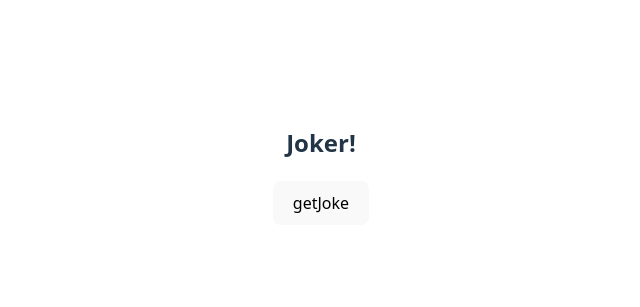
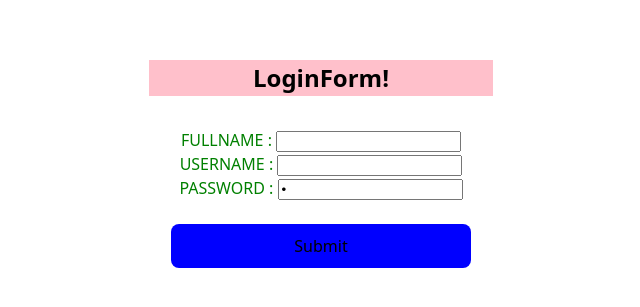
Before and after one commit to NishaGadave1/ReactjsProjects, a React (Vite) app in the folder code1/: page / in a window 1280 px wide. Shown: the part 235-542 px from the top of the page, without its empty margins (319-959 px from the left). Built offline with nearby package versions, Linux system fonts and the light colour scheme.

Commit message:
Loginform project added

```diff
--- a/code1/src/App.jsx
+++ b/code1/src/App.jsx
@@ -1,15 +1,17 @@
 
 import './App.css'
+import Loginform from './LoginForm'
 // import Ludogame from './Ludogame'
 // import Counter from './Counter'
-import Joker from './Joker'
+// import Joker from './Joker'
 function App() {
 
   return (
     <>
       {/* <Ludogame/> */}
       {/* <Counter/> */}
-      <Joker/>
+      {/* <Joker/> */}
+      <Loginform/>
     </>
   )
 }
--- /dev/null
+++ b/code1/src/Loginform.jsx
@@ -0,0 +1,57 @@
+import { useState } from "react"
+
+
+export default function Loginform()
+{
+    let[form, setForm] = useState({
+        fullname : " ",
+        username : " ",
+        password : " "
+    });
+
+    function handleDefault(event)
+    {
+      event.preventDefault();
+      console.log(form);
+      setForm({
+        fullname : " ",
+        username : " ",
+        password : " "
+      })
+    }
+
+    function handleSubmit(event)
+    {
+        let fieldName = event.target.name;
+        let newVal = event.target.value;
+        setForm((currVal) =>
+        {
+            currVal[fieldName] = newVal;
+            return {...currVal}
+        })
+    }
+
+    return(
+        <>
+           <h2 style={{backgroundColor : "pink" , color : "black"}}> LoginForm! </h2>
+           <div style={{border : "2px solid white" , padding: "10px" , margin: "10px"}}>
+           <form onSubmit={handleDefault}>
+              <label htmlFor="fullname" style={{color: "green"}}> FULLNAME : </label>
+              <input placeholder="Enter fullName" type="text" name="fullname"
+              value={form.fullname} onChange={handleSubmit} id="fullname"/>
+              <br></br>
+              <label htmlFor="username"  style={{color: "green"}}> USERNAME : </label>
+              <input placeholder="Enter username" type= "text" name="username"
+               value={form.username} onChange={handleSubmit} id="username"/>
+              <br></br>
+              <label htmlFor="password"  style={{color: "green"}}> PASSWORD : </label>
+              <input placeholder="Enter password" type="password" name="password"
+              value={form.password} onChange={handleSubmit} id="password"/>
+              <br></br>
+              <br></br>
+              <button onClick={handleSubmit} style={{backgroundColor : "blue" , width : "300px"}}> Submit </button>
+           </form>
+           </div>
+        </>
+    )
+}
```
